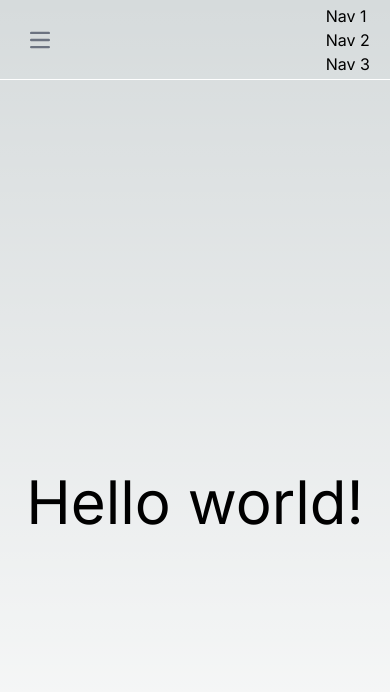
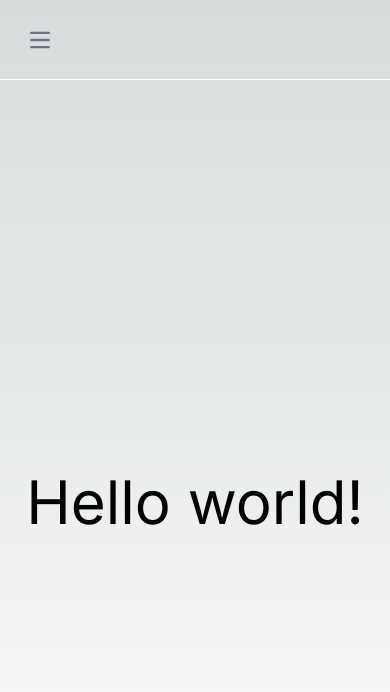
Before and after one commit to Laumak/nextjs-blog, a Next.js app: page / in a window 390 px wide. Shown: the top 692 px of the page. Built offline with nearby package versions, Linux system fonts and the light colour scheme.

Commit message:
Load page with mobile nav closed

```diff
--- a/src/app/components/Navigation.tsx
+++ b/src/app/components/Navigation.tsx
@@ -3,7 +3,7 @@
 import React, { useState } from 'react';
 
 const Navigation = () => {
-  const [mobileNavOpen, setMobileNavOpen] = useState(true);
+  const [mobileNavOpen, setMobileNavOpen] = useState(false);
 
   return (
     <nav className="h-20 flex items-center justify-between border-b-white border-b px-5">
```
